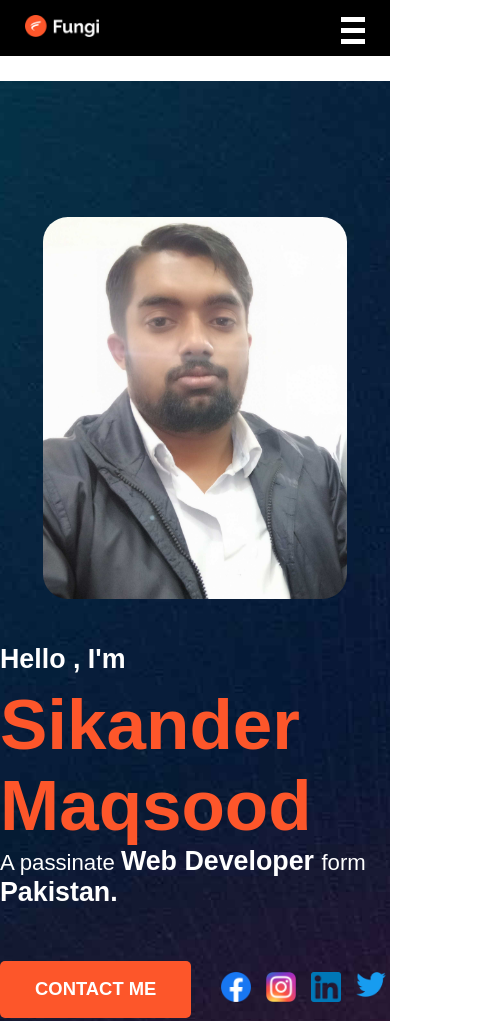
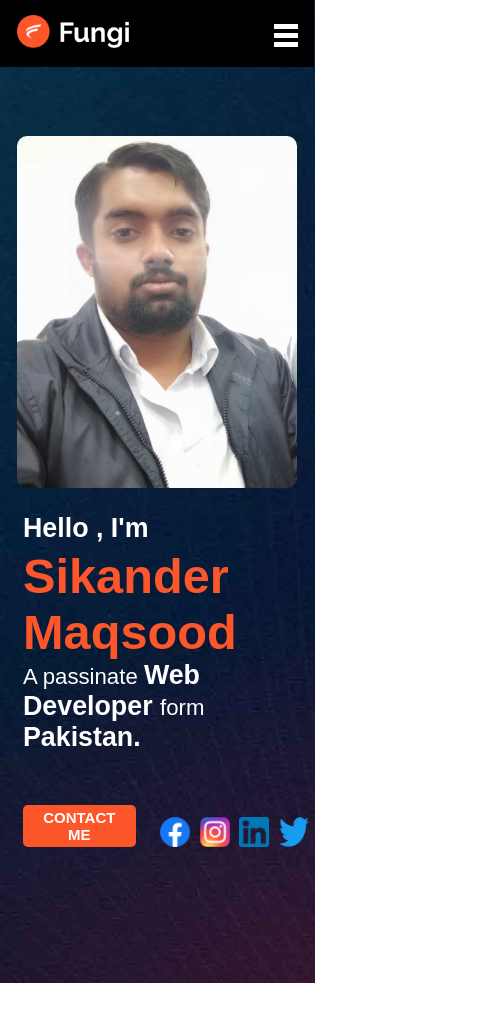
Before and after one commit to Sikander2512/SundayProject, a plain HTML site: page index.html in a window 390 px wide. Shown: the top 1021 px of the page, 480 px wide, since content can reach past the window. Drawn offline with Linux system fonts and the light colour scheme.

Commit message:
padding
padding and margin

```diff
--- a/index.css/index.css
+++ b/index.css/index.css
@@ -34,38 +34,51 @@
     width: 1.5rem;
     height: .3125rem;
     background: white;
-    margin-top: .375rem;
+    margin-top: .275rem;
+    margin-right: 1rem;
 
 
 }
-@media(min-width:600px){
+@media(min-width:500px){
     .hamburger span{
         display: none;
     }
 }
-@media(max-width:600px){
-    .nav ul li a{
+@media(max-width:500px){
+    .header-txt{
         display: none;
-    }
-    .hamburger span:hover{
-        cursor: pointer;
-
-    }
-    .hamburger span{
-        margin-right: 1.5625rem;
     }
     *{
         padding: 0;
         margin: 0;
     }
+    .nav{
+        width: 19.625rem;
+        margin-bottom: 0rem;
+        position: fixed;
+        position: absolute;
+        right: 0;
+        left:0;
+        top: 0;
+        bottom: 15;
+    }
+    .header-img{
+        width: 7rem;
+    }
+    .header-img img {
+        width: 100%;
+    }
+
+
 }
+
 .header-img {
-    width: 10rem;
 
-    padding: .9375rem 1.5625rem;
+
+    padding: .9375rem 1.05625rem;
 }
 
 .header-img img {
     width: 100%;
-    height: 100%;
+
 }
--- a/index.css/sec-one.css
+++ b/index.css/sec-one.css
@@ -1,8 +1,9 @@
-*{
+* {
     padding: 0;
     margin: 0;
 }
-.sec-one{
+
+.sec-one {
     margin-top: 5.09rem;
     background: url('../Pics/background.jpg');
     background-size: cover;
@@ -14,74 +15,121 @@
     column-gap: 13.5rem;
 
 }
-.sec-one-txt{
+
+.sec-one-txt {
     font-size: 1.675rem;
     font-family: Arial, Helvetica, sans-serif;
     font-weight: bold;
     color: white;
 }
-.sec-button{
-    grid-template-columns: 12.9rem  1.875rem  1.875rem  1.875rem 1.875rem ;
+
+.sec-button {
+    grid-template-columns: 12.9rem 1.875rem 1.875rem 1.875rem 1.875rem;
     display: grid;
     column-gap: .925rem;
     margin-top: 4rem;
 }
-.sec-button img{
+
+.sec-button img {
     width: 100%;
 }
-.sec-button-txt{
-    padding: 1.09375rem  0.25rem;
+
+.sec-button-txt {
+    padding: 1.09375rem 0.25rem;
     font-size: 1.15rem;
     font-weight: bolder;
     color: white;
-    background-color:rgb(253, 86, 42);
+    background-color: rgb(253, 86, 42);
     border: none;
     border-radius: .3125rem;
     margin-right: .9375rem;
     margin-top: -0.7125rem;
 }
-.sec-button-txt:hover{
+
+.sec-button-txt:hover {
     opacity: .5;
-    background-color:rgb(191, 41, 2);
+    background-color: rgb(191, 41, 2);
     cursor: pointer;
-    transition: 1s ;
+    transition: 1s;
 }
-.sec-txt-heading{
+
+.sec-txt-heading {
     font-size: 4.4375rem;
     font-weight: bolder;
     color: rgb(253, 86, 42);
     font-family: Arial, Helvetica, sans-serif;
 }
-.simple-txt{
+
+.simple-txt {
     font-size: 1.3875rem;
     font-weight: 500;
     color: white;
 }
-.sec-img{
+
+.sec-img {
     width: 25rem;
 }
-.sec-img img{
+
+.sec-img img {
     width: 100%;
     border-radius: .625rem;
 }
-@media(max-width:600px){
+
+@media(max-width:500px) {
+    * {
+        padding: 0;
+        margin: 0;
+    }
+
+    .sec-one {
+        display: flex;
+        flex-direction: column-reverse;
+        margin-top: 0px;
+        justify-content: center;
+        align-items:center ;
+        width: 19.7625rem;
+        background: url('../Pics/background.jpg');
+        background-size: cover;
+        background-position: center;
+    }
     *{
         padding: 0;
         margin: 0;
     }
-    .sec-one{
-        display: flex;
-        flex-direction: column-reverse;
-        justify-content: center;
-        align-items: center;
-        flex: 1;
+
+    .sec-txt{
+        width:18.75rem;
+        margin-left: 2rem;
+    }
+    .sec-txt  sec-one-txt{
         width: 100%;
     }
     .sec-img{
-        width: 19rem;
+        width: 17.5rem;
     }
     .sec-img img{
         width: 100%;
-        border-radius: 1.55rem;
     }
+    .sec-txt-heading {
+        font-size: 3.04375rem;
+        font-weight: bolder;
+        color: rgb(253, 86, 42);
+        font-family: Arial, Helvetica, sans-serif;
+
+    }
+
+
+.sec-button{
+    display: flex;
+    width: 30px;
+    height: 30px;
+    column-gap: .6rem;
+    margin-left: 2rem;
+
 }
+.sec-button-txt {
+font-size: 15px;
+font-weight: bold;
+padding: 0px 1.2625rem;
+}
+}
--- a/index.css/section-three.css
+++ b/index.css/section-three.css
@@ -81,7 +81,7 @@
     transition: 1s;
     cursor: pointer;
 }
-@media(max-width:600px){
+@media(max-width:500px){
     *{
         padding: 0;
         margin: 0;
@@ -89,14 +89,23 @@
     .section-three{
         display: flex;
         flex-direction: column;
-        justify-content: flex-start;
-        align-items: flex-start;
+        width: 19.375rem;
+        margin-left: 16px;
     }
-    .education{
-        margin-left: 38px;
+    .section-three div{
+        width: 100%;
     }
-    .age{
-        margin-left: 17px;
+    .section-three-simple-txt{
+        width: 300px;
     }
-
+    .two-heading{
+        width:310px;
+    }
+    .contanier{
+        display: flex;
+        flex-direction: column;
+        justify-content: center;
+        align-items: center;
+        width: 19.625rem;
+    }
 }
--- a/index.css/sectwo.css
+++ b/index.css/sectwo.css
@@ -41,15 +41,27 @@
     cursor: pointer;
 
 }
-@media(max-width:600px){
+@media(max-width:500px){
     *{
         padding: 0;
         margin: 0;
     }
+
+
     .sec-two-main{
         display: flex;
         flex-direction: column;
+        margin-left: 16px;
+
+    }
+    .creativity{
+        width: 19.625rem;
+        display: flex;
+        flex-direction: column;
         justify-content: center;
-        margin-left: 1.25rem;
+        align-items: center;
+    }
+    .sec-two-heading{
+
     }
 }
--- a/index.html
+++ b/index.html
@@ -12,6 +12,7 @@
 </head>
 
 <body>
+    <div class="contanier">
         <header>
             <div class="nav">
                 <div class="header-img">
@@ -42,7 +43,8 @@
                     <p class="sec-one-txt">
                         Hello , I'm
                         <span class="sec-txt-heading"> <br>Sikander <br> Maqsood</span><br>
-                    <span class="simple-txt"> A passinate </span> Web Developer <span class="simple-txt"> form</span>
+                        <span class="simple-txt"> A passinate </span> Web Developer <span class="simple-txt">
+                            form</span>
                         Pakistan.
                     </p>
                 </div>
@@ -73,9 +75,11 @@
                     <div class="creativity">
                         <p class="creativity-txt">
                             <span class="heading-creativity">Creativity</span><br><br>
-                        I often used design and coding to craft visually stunning<br> and user-friendly websites. I used
+                            I often used design and coding to craft visually stunning<br> and user-friendly websites. I
+                            used
                             colors,
-                        typography, <br>and interactive elements using HTML, CSS, and <br>JavaScript to create engaging
+                            typography, <br>and interactive elements using HTML, CSS, and <br>JavaScript to create
+                            engaging
                             user interfaces
                         </p>
                     </div>
@@ -91,9 +95,11 @@
                     <div class="creativity">
                         <p class="creativity-txt">
                             <span class="heading-creativity">Hard Work</span><br><br>
-                        I often used design and coding to craft visually stunning<br> and user-friendly websites. I used
+                            I often used design and coding to craft visually stunning<br> and user-friendly websites. I
+                            used
                             colors,
-                        typography, <br>and interactive elements using HTML, CSS, and <br>JavaScript to create engaging
+                            typography, <br>and interactive elements using HTML, CSS, and <br>JavaScript to create
+                            engaging
                             user interfaces
                         </p>
                     </div>
@@ -111,11 +117,14 @@
                     from Pakistan<br><br>
                 </p>
                 <p class="section-three-simple-txt">
-                I often used design and coding to craft visually stunning and user<br>-friendly websites. I used colors, typography,
+                    I often used design and coding to craft visually stunning and user<br>-friendly websites. I used
+                    colors, typography,
                     and interactive <br>elements using HTML, CSS, and JavaScript to create engaging <br>user interfaces.
-                I often used embody dedication by meticulously <br>crafting user interfaces, pixel by pixel, to deliver seamless and<br> captivating
+                    I often used embody dedication by meticulously <br>crafting user interfaces, pixel by pixel, to
+                    deliver seamless and<br> captivating
                     experiences.<br><br>
-                I often used transforming designs into functional code showcases their <br>relentless pursuit of excellence.
+                    I often used transforming designs into functional code showcases their <br>relentless pursuit of
+                    excellence.
                 </p>
                 <button class="name">
                     <p class="n">Name</p><br>
@@ -145,7 +154,7 @@
                 <button class="cv">DOWNLOAD CV</button>
             </div>
         </div>
-
+    </div>
 </body>
 
 </html>
```
Lines whose indentation alone changed are shown as unchanged.
